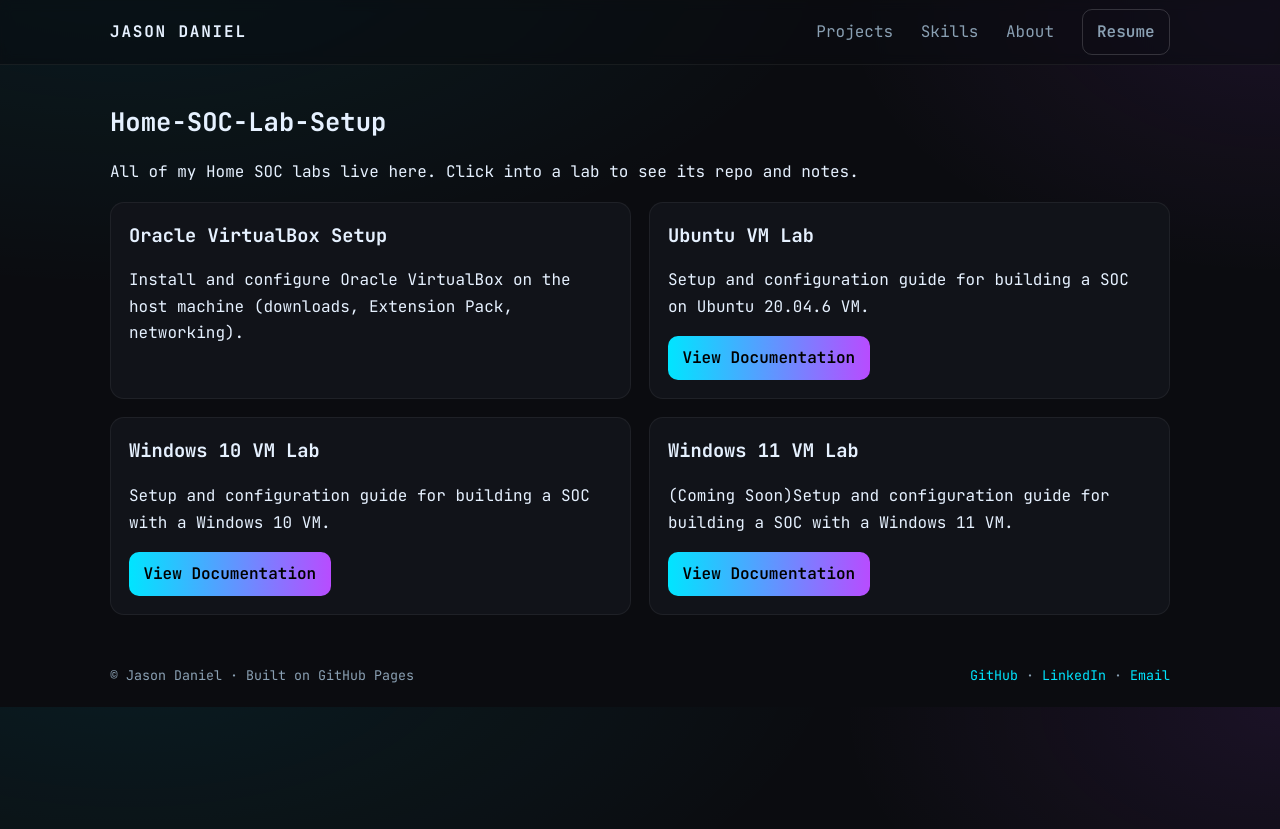
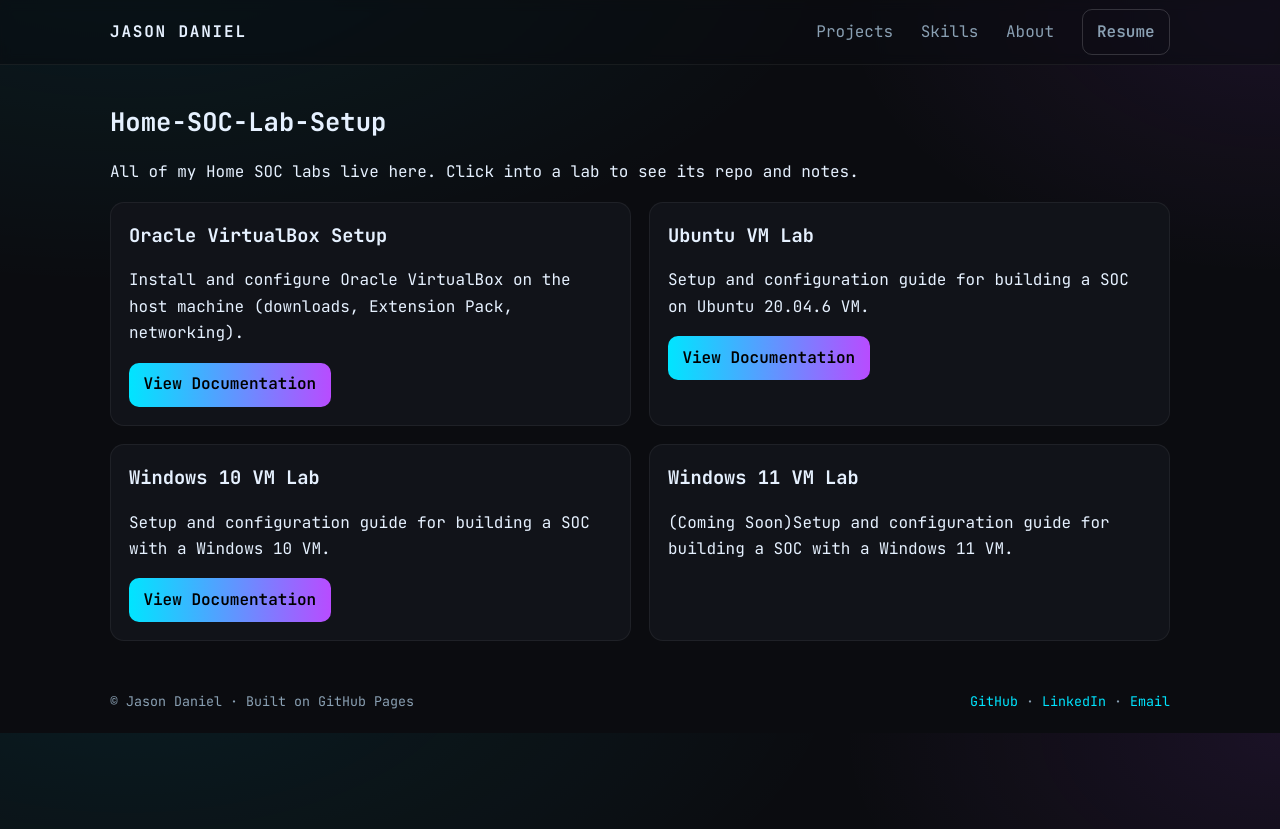
Before and after one commit to cscdanielj/cscdanielj.github.io, a Jekyll site: the page built from projects/home-soc-lab-setup.md, in a window 1280 px wide. Shown: the top 829 px of the page. Built offline with Jekyll 4.4.1, drawn with Linux system fonts in a browser that asks for light colours.

Commit message:
Update home-soc-lab-setup.md

```diff
--- a/projects/home-soc-lab-setup.md
+++ b/projects/home-soc-lab-setup.md
@@ -16,7 +16,7 @@
     <h3>Oracle VirtualBox Setup</h3>
     <p>Install and configure Oracle VirtualBox on the host machine (downloads, Extension Pack, networking).</p>
     <div class="actions">
-      <!--<a class="btn btn-primary" href="/projects/oracle-virtualbox-setup.html">View Documentation</a>-->
+      <a class="btn btn-primary" href="/projects/oracle-virtualbox-setup.html">View Documentation</a>
     </div>
   </div>
 </article>
@@ -50,7 +50,7 @@
           <h3>Windows 11 VM Lab</h3>
           <p>(Coming Soon)Setup and configuration guide for building a SOC with a Windows 11 VM.</p>
           <div class="actions">
-            <a class="btn btn-primary" href="windows11-lab.html">View Documentation</a>
+            <!--<a class="btn btn-primary" href="windows11-lab.html">View Documentation</a>-->
           </div>
         </div>
       </article>
```
